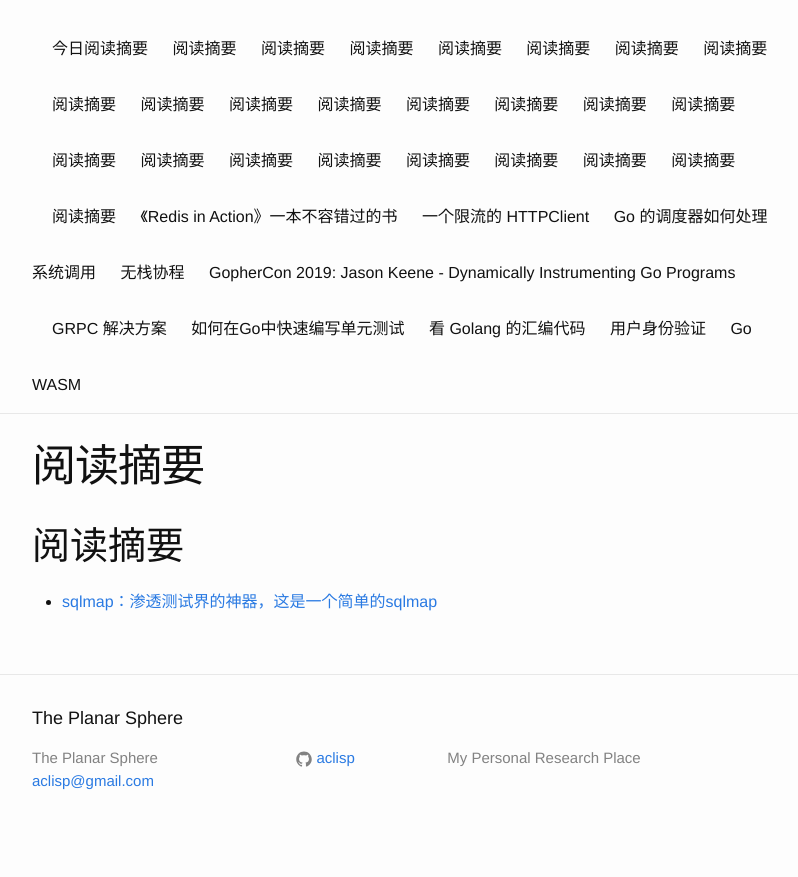
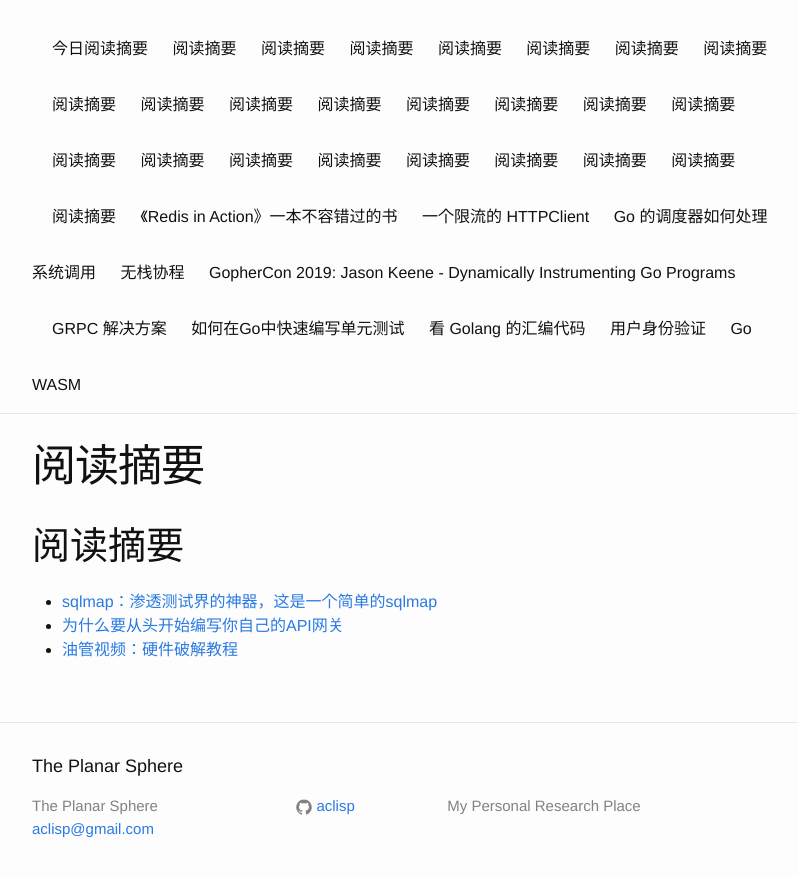
Before and after one commit to aclisp/aclisp.github.io, a Jekyll site: the page built from issues/2021-06/issue-2021-06-03.md, in a window 1280 px wide and 900 px high, scrolled down 656 px. Shown: the top 877 px of the window, without its empty margins (238-1036 px from the left). Built offline with Jekyll 4.4.1, drawn with Linux system fonts in a browser that asks for light colours; our own code applies the rules of GitHub Pages for plain Markdown files; before the commit the page ends 1508 px from its top, so only the background shows below that.

Commit message:
update doc

```diff
--- a/issues/2021-06/issue-2021-06-03.md
+++ b/issues/2021-06/issue-2021-06-03.md
@@ -1,3 +1,5 @@
 # 阅读摘要
 
 * [sqlmap：渗透测试界的神器，这是一个简单的sqlmap](https://github.com/EmYiQing/go-sqlmap)
+* [为什么要从头开始编写你自己的API网关](https://itnext.io/why-should-you-write-your-own-api-gateway-from-scratch-378074bfc49e)
+* [油管视频：硬件破解教程](https://www.youtube.com/playlist?list=PLoFdAHrZtKkhcd9k8ZcR4th8Q8PNOx7iU)
```
